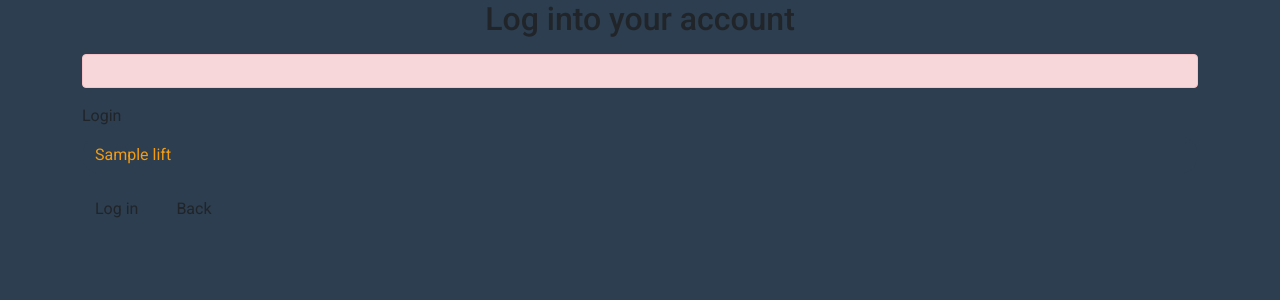
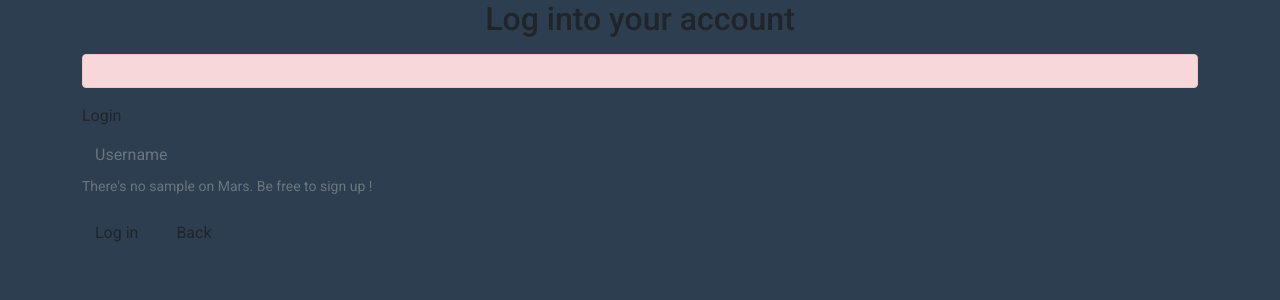
Before and after one commit to glochlainn/Hackathon-1-WCS, a PHP site: template src/View/Login/connection.html.twig in a window 1280 px wide. Shown: the part 64-364 px from the top of the page. Run offline with PHP 8.4, Linux system fonts and the light colour scheme; the template is opened without the code that fills it: most values are stand-ins (such as "Sample title", 1, 10 or a date in 2020); some libraries are stand-ins or nearby versions.

Commit message:
adding a message for wrong login

```diff
--- a/src/View/Login/connection.html.twig
+++ b/src/View/Login/connection.html.twig
@@ -10,12 +10,17 @@
                 <li>{{ error }}</li>
             {%- endfor -%}
         </ul>
-        <form method="POST" class="mb-5" action="#" novalidate>
+        <form method="POST" class="mb-5" novalidate>
             <fieldset>
                 <div class="mb-3">
                     <label for="login" class="form-label">Login</label>
                     <input type="text" class="form-control" id="login"
-                    name="login" placeholder="username" value="{{ advertisement.lift }}" required>
+                        name="login" aria-describedby="loginHelpBlock" placeholder="Username" required>
+                    {% if login is not empty %}
+                        <small id="loginHelpBlock" class="form-text text-muted">
+                            There's no {{ login }} on Mars. Be free to sign up !
+                        </small>
+                    {% endif %}
                 </div>
                 <button class="btn">Log in</button>
                 <a class="mx-2 btn" href="/home/index">Back</a>
```
Also changed, not shown: src/Controller/LoginController.php (+11 -1 lines). Lines whose indentation alone changed are shown as unchanged.
